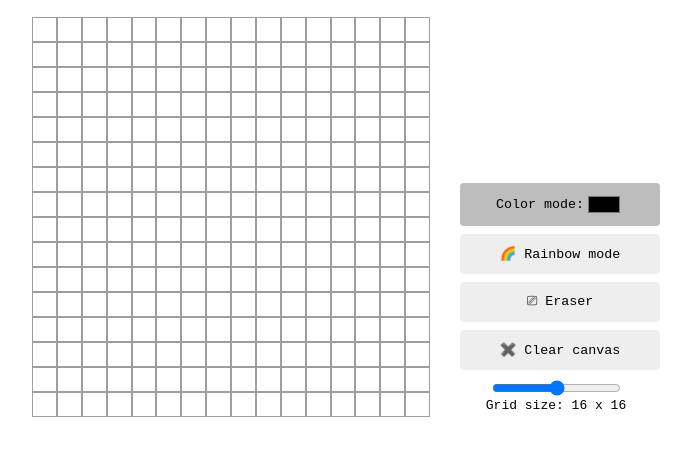
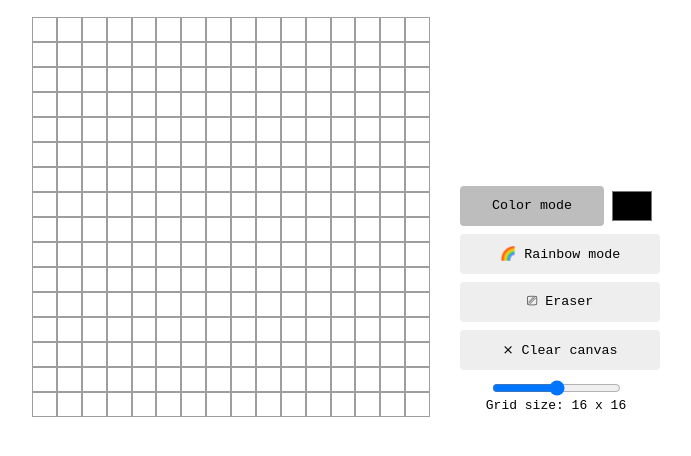
Before and after one commit to ELydiaT19/etch-a-sketch, a plain HTML site: page index.html in a window 1280 px wide. Shown: the part 130-586 px from the top of the page, without its empty margins (285-976 px from the left). Drawn offline with Linux system fonts and the light colour scheme.

Commit message:
Files updated with colorpicker removed from btn

```diff
--- a/etch-a-sketch.css
+++ b/etch-a-sketch.css
@@ -40,6 +40,11 @@ body {
   margin: 0px 24px;
 }
 
+.etch-a-sketch__btn-wrapper {
+  display: flex;
+  align-items: center;
+}
+
 .btn {
   font-family: inherit;
   display: flex;
@@ -60,9 +65,14 @@ body {
   background-color: #bdbdbd;
 }
 
+.btn__mode--single {
+  width: 148px;
+}
+
 .btn__color-input {
   cursor: pointer;
-  width: 40px;
+  width: 48px;
+  height: 40px;
   border-width: 0px;
   background-color: transparent;
 }
--- a/etch-a-sketch.js
+++ b/etch-a-sketch.js
@@ -16,7 +16,7 @@ const clearBtn = document.getElementById("clear-btn");
 // DEFINE FNS
 // Enable btns
 function enableAllBtns() {
-  const allBtns = document.querySelectorAll(".btn--mode");
+  const allBtns = document.querySelectorAll(".btn__mode");
   allBtns.forEach((allBtn) => {
     allBtn.disabled = false;
   });
--- a/index.html
+++ b/index.html
@@ -12,8 +12,10 @@
       <div class="etch-a-sketch__grid" id="grid"></div>
 
       <div class="etch-a-sketch__toolbar">
-        <button class="btn btn--mode" id="singlecolor-btn">
-          Color mode:
+        <div class="etch-a-sketch__btn-wrapper">
+          <button class="btn btn__mode btn__mode--single" id="singlecolor-btn">
+            Color mode
+          </button>
           <span
             ><input
               type="color"
@@ -22,10 +24,10 @@
               name="color-input" />
             <label for="color-input"></label
           ></span>
-        </button>
-        <button class="btn btn--mode" id="rainbow-btn">🌈 Rainbow mode</button>
-        <button class="btn btn--mode" id="eraser-btn">⎚ Eraser</button>
-        <button class="btn" id="clear-btn">✖️ Clear canvas</button>
+        </div>
+        <button class="btn btn__mode" id="rainbow-btn">🌈 Rainbow mode</button>
+        <button class="btn btn__mode" id="eraser-btn">⎚ Eraser</button>
+        <button class="btn btn__mode" id="clear-btn">⨯ Clear canvas</button>
         <div class="toggle">
           <input
             type="range"
```
